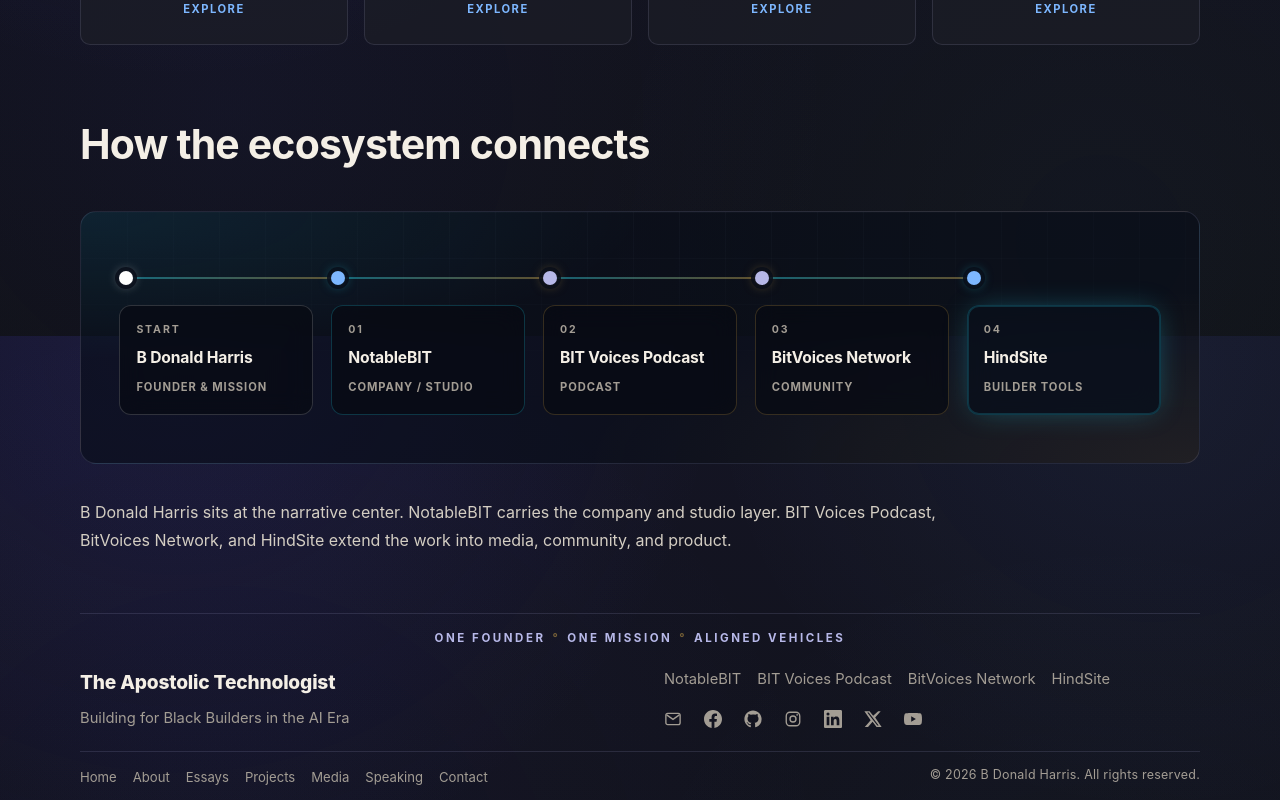
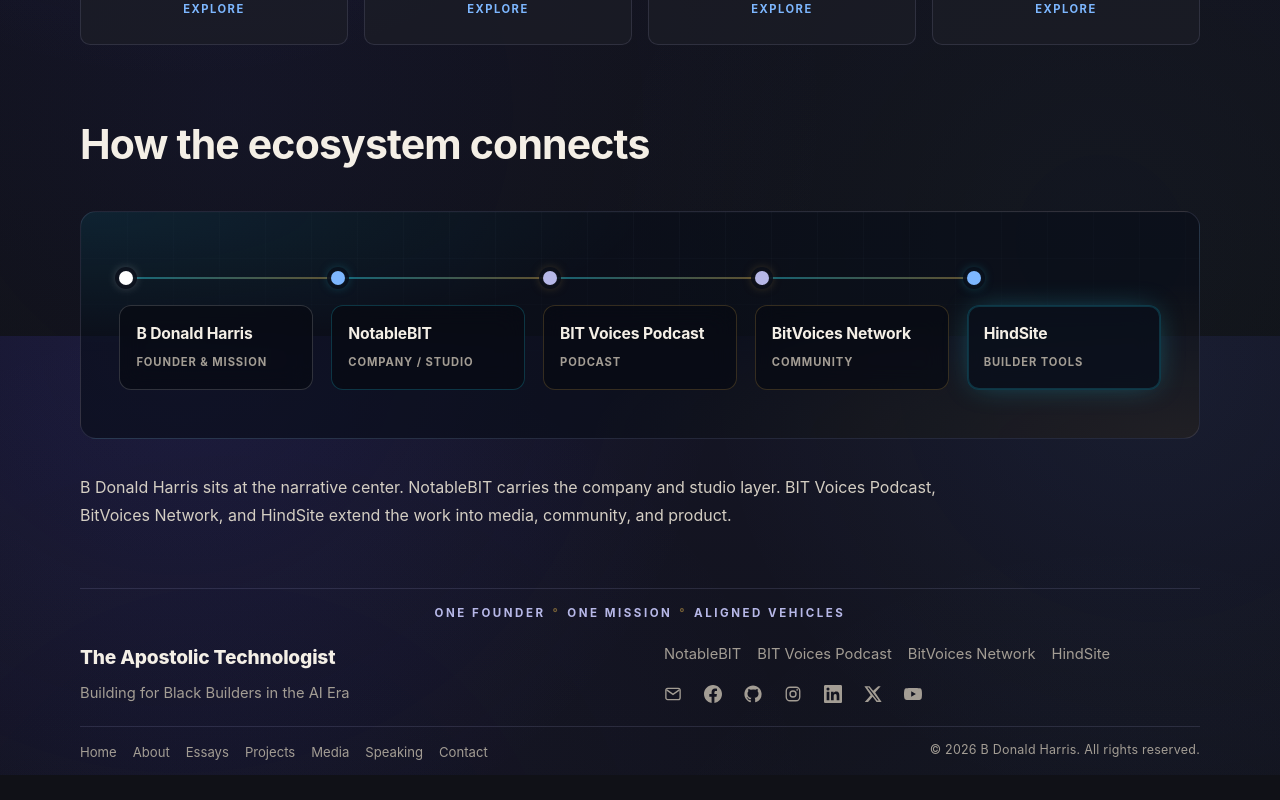
Before and after one commit to bdonaldharris/bdonaldharris.com, a Next.js app: page /projects in a window 1280 px wide. Shown: the part 1264-2064 px from the top of the page. After the commit the page ends 2039 px from the top, so only its background shows below. Built offline with nearby package versions, Linux system fonts and the light colour scheme.

Commit message:
Remove ecosystem sequence labels

```diff
--- a/app/projects/page.tsx
+++ b/app/projects/page.tsx
@@ -64,7 +64,6 @@
           <li className="flow-node flow-origin">
             <span className="flow-dot" />
             <div className="flow-card">
-              <span className="flow-step">Start</span>
               <span className="flow-name">B Donald Harris</span>
               <span className="flow-role">Founder &amp; mission</span>
             </div>
@@ -79,9 +78,6 @@
             >
               <span className="flow-dot" />
               <div className="flow-card">
-                <span className="flow-step">
-                  {String(index + 1).padStart(2, "0")}
-                </span>
                 <span className="flow-name">{project.title}</span>
                 <span className="flow-role">{project.category}</span>
               </div>
```
